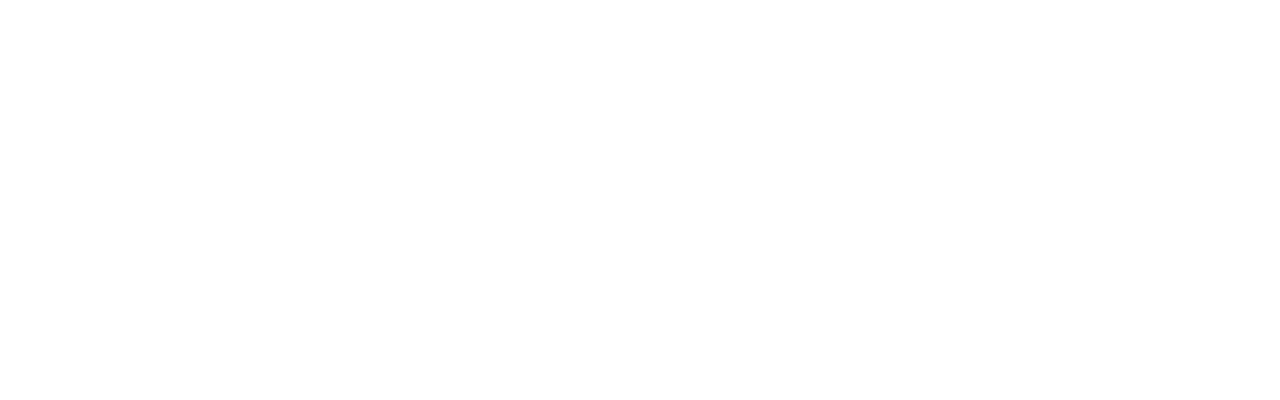
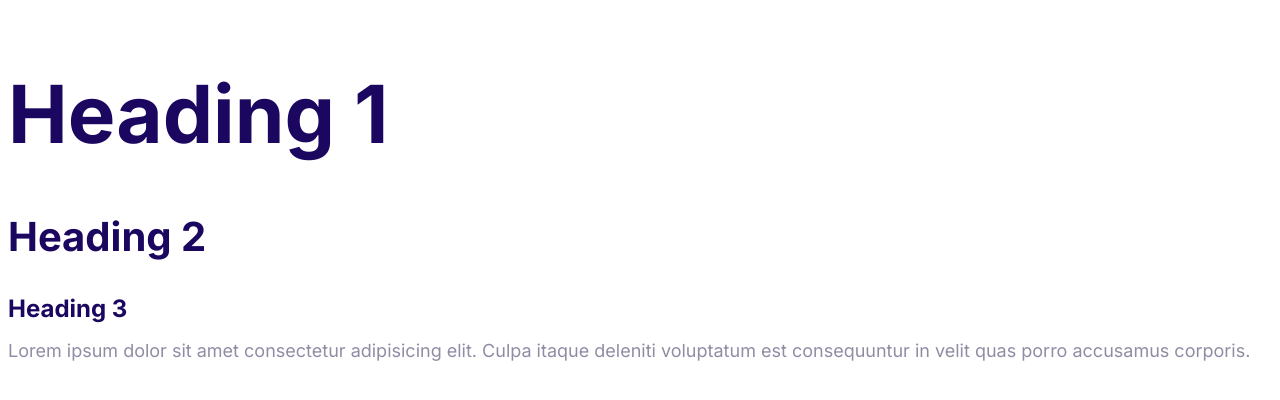
Before and after one commit to Frostexists/frostify, a plain HTML site: page index.html in a window 1280 px wide. Drawn offline with Linux system fonts and the light colour scheme.

Commit message:
Define the styles for the fonts

```diff
--- a/css/styles.css
+++ b/css/styles.css
@@ -5,3 +5,53 @@
     ---color-headings: #1b0760;
     --color-body: #918ca4;
 }
+
+html {
+    font-size: 62.5%;
+}
+
+body {
+    font-family: Inter, Arial, Arial, Helvetica, sans-serif;
+    color: var(--color-body);
+    font-size: 2.4rem;
+    line-height: 1.5;
+}
+
+h1, h2, h3 {
+    color: var(---color-headings);
+    margin-bottom: 1rem;
+}
+
+h1 {
+    font-size: 7rem;
+}
+
+h2 {
+    font-size: 4rem;
+}
+
+h3 {
+    font-size: 3rem;
+}
+
+p {
+    margin-top: 0;
+}
+
+@media screen and (min-width: 1024px) {
+    body {
+        font-size: 1.8rem;
+    }
+
+    h1 {
+        font-size: 8rem;
+    }
+
+    h2 {
+        font-size: 4rem;
+    }
+
+    h3 {
+        font-size: 2.4rem;
+    }
+}
--- a/index.html
+++ b/index.html
@@ -4,10 +4,20 @@
     <meta charset="UTF-8">
     <meta name="viewport" content="width=device-width, initial-scale=1.0">
     <title>Document</title>
+    <link rel="preconnect" href="https://fonts.googleapis.com">
+    <link rel="preconnect" href="https://fonts.gstatic.com" crossorigin>
+    <link href="https://fonts.googleapis.com/css2?family=Inter:wght@400;700&display=swap"
+    rel="stylesheet">
     <link rel="stylesheet" href="css/initialize.css">
     <link rel="stylesheet" href="css/styles.css">
 </head>
 <body>
-
+    <h1>Heading 1</h1>
+    <h2>Heading 2</h2>
+    <h3>Heading 3</h3>
+    <p>
+    Lorem ipsum dolor sit amet consectetur adipisicing elit. Culpa itaque deleniti voluptatum est consequuntur in velit
+    quas porro accusamus corporis.
+    </p>
 </body>
 </html>
```
